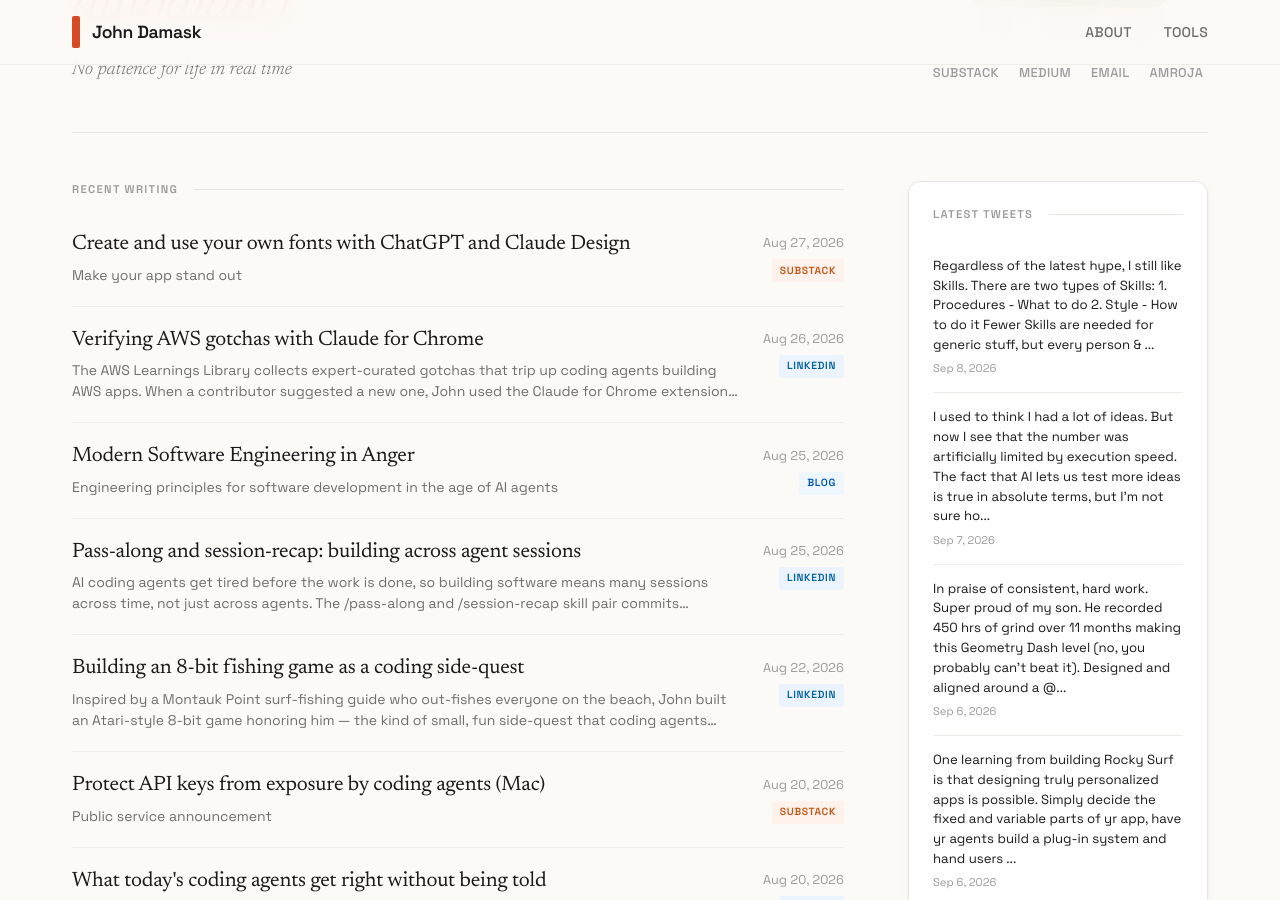
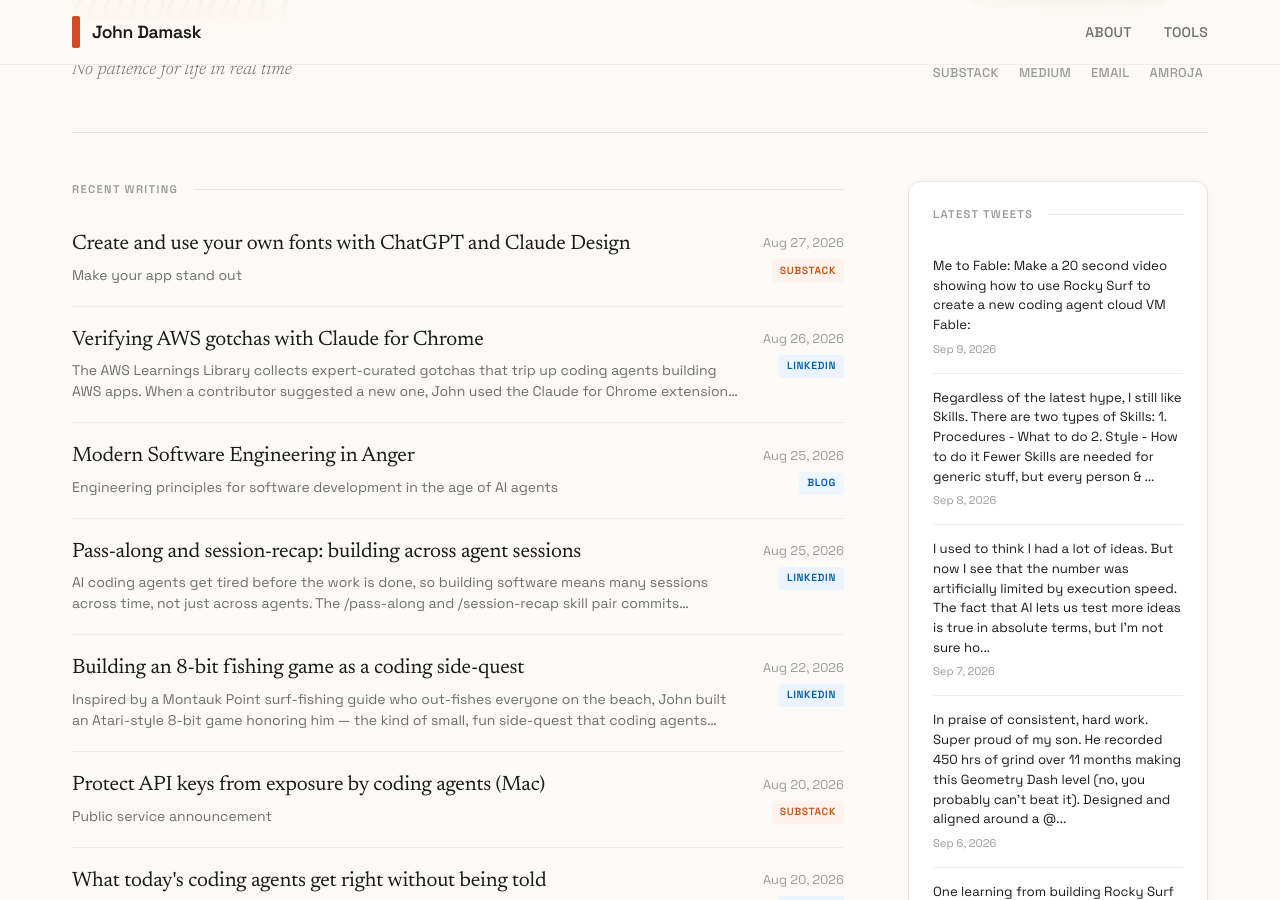
Before and after one commit to jbdamask/jbdamask.github.io, a Jekyll site: the page built from index.html, in a window 1280 px wide and 900 px high, scrolled down 362 px. Built offline with Jekyll 4.4.1, drawn with Linux system fonts in a browser that asks for light colours; the list of posts is cut into pages by our own code; some of the changed text lies outside the part shown.

Commit message:
Update Twitter posts

```diff
--- a/_data/twitter-posts.yml
+++ b/_data/twitter-posts.yml
@@ -2,6 +2,14 @@
 # Fetches latest tweets and merges with existing posts
 # Keeps max 150 most recent tweets (LIFO)
 
+- title: 'Me to Fable: Make a 20 second video showing how to use Rocky Surf to create
+    a new coding agent cloud...'
+  source: twitter
+  url: https://twitter.com/jbdamask/status/2097516249114653154
+  date: '2026-09-09'
+  excerpt: 'Me to Fable: Make a 20 second video showing how to use Rocky Surf to create
+    a new coding agent cloud VM Fable:'
+  image: ''
 - title: 'Regardless of the latest hype, I still like Skills. There are two types
     of Skills: 1. Procedures - W...'
   source: twitter
@@ -1181,11 +1189,3 @@
   date: '2026-03-12'
   excerpt: navigating copyright law so I can launch zzzzzz
   image: ''
-- title: it doesn't matter if engineers aren't coding anymore - there's still endless
-    work to do
-  source: twitter
-  url: https://twitter.com/jbdamask/status/2032084583269957951
-  date: '2026-03-12'
-  excerpt: it doesn't matter if engineers aren't coding anymore - there's still endless
-    work to do
-  image: ''
```
